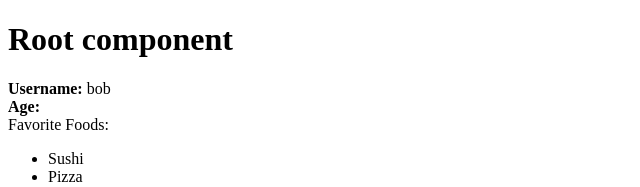
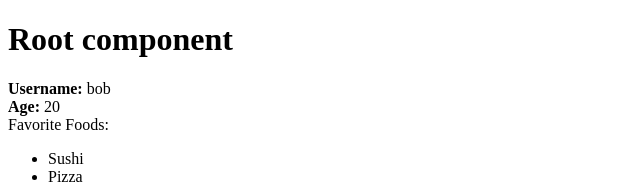
Before and after one commit to guilhermefurla/FrontEndProjects, a React (Vite) app in the folder react/: page / in a window 1280 px wide. Shown: the top 187 px of the page, without its empty margins (0-640 px from the left). Built offline with nearby package versions, Linux system fonts and the light colour scheme.

Commit message:
age prop

```diff
--- a/react/src/App.jsx
+++ b/react/src/App.jsx
@@ -3,7 +3,7 @@ export default function App(){
   return(
     <div>
       <h1>Root component</h1>
-      <UserProfile/>
+      <UserProfile age={20} isLoggedIn={true}/>
     </div>
   )
 }
```
